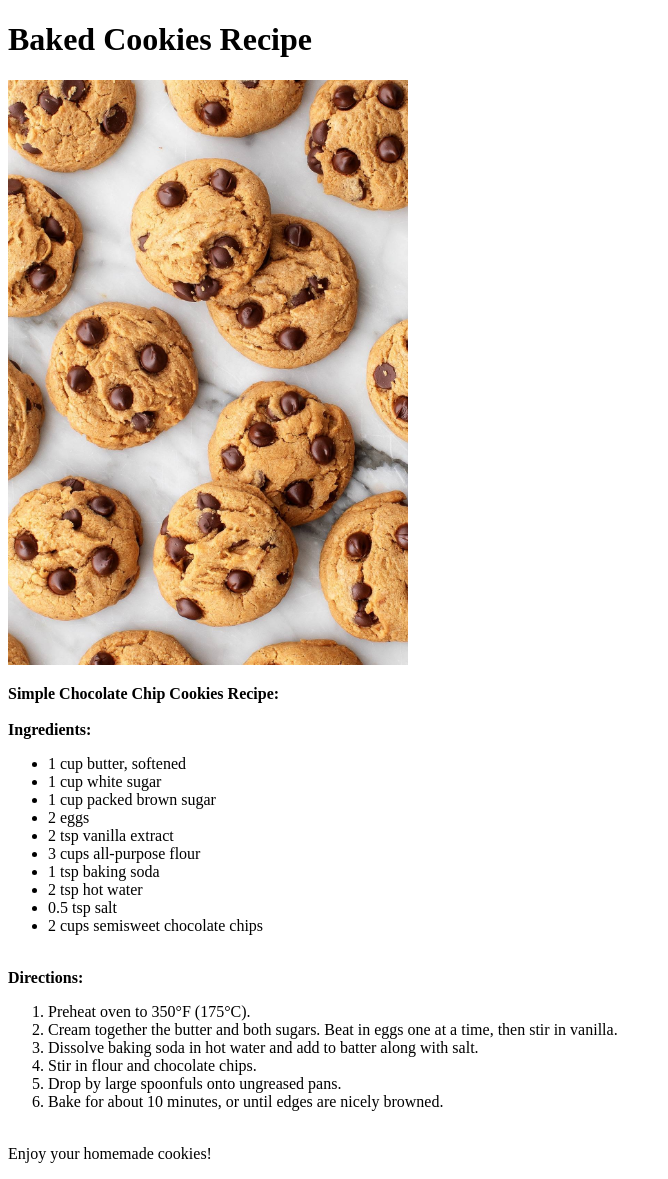
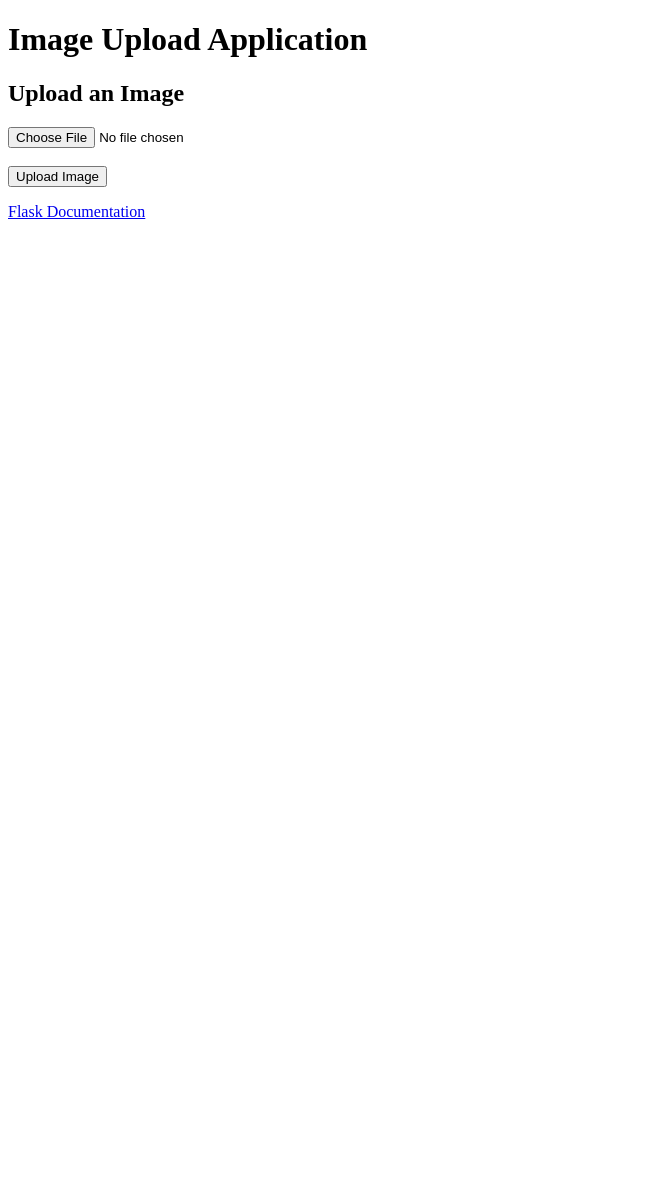
Before and after one commit to helomafra/MSE800, a Flask app: page / in a window 1280 px wide. Shown: the whole page, without its empty margins (0-668 px from the left). After the commit the page ends 219 px from the top, so only its background shows below. Run offline with Flask 3, Linux system fonts and the light colour scheme.

Commit message:
Week12(feat): simple upload image using flask

```diff
--- a/Week12/web_app/main.py
+++ b/Week12/web_app/main.py
@@ -2,14 +2,50 @@
 
 # Develop a Web Application to have Hyper link and load an image (from end user input) using Flask.
 
-from flask import Flask, render_template
+from flask import Flask, render_template, request, redirect, url_for
+import os
+import time
 
 # Create Flask application instance
 app = Flask(__name__)
 
+# Configuration for file uploads
+UPLOAD_FOLDER = os.path.join(os.path.dirname(os.path.abspath(__file__)), 'static', 'uploads')
+ALLOWED_EXTENSIONS = {'png', 'jpg', 'jpeg', 'gif', 'bmp'}
+
+# Create upload folder if it doesn't exist
+os.makedirs(UPLOAD_FOLDER, exist_ok=True)
+
+def allowed_file(filename):
+   # Check if the uploaded file has an allowed extension
+    return '.' in filename and filename.rsplit('.', 1)[1].lower() in ALLOWED_EXTENSIONS
+
 @app.route('/')
 def home():
-    return render_template('index.html')
+    return render_template('index.html', uploaded_image=None, show_error=False)
+
+@app.route('/upload', methods=['POST'])
+def upload_file():
+    if 'file' not in request.files:
+        return render_template('index.html', uploaded_image=None, show_error=True)
+
+    file = request.files['file']
+
+    if file.filename == '':
+        return render_template('index.html', uploaded_image=None, show_error=True)
+
+    if file and allowed_file(file.filename):
+        # Get file extension
+        file_ext = file.filename.rsplit('.', 1)[1].lower()
+
+        filename = f"upload_{int(time.time())}.{file_ext}"
+
+        filepath = os.path.join(UPLOAD_FOLDER, filename)
+        file.save(filepath)
+
+        return render_template('index.html', uploaded_image=filename, show_error=False)
+    else:
+        return render_template('index.html', uploaded_image=None, show_error=True)
 
 # Run the application
 if __name__ == '__main__':
--- a/Week12/web_app/templates/index.html
+++ b/Week12/web_app/templates/index.html
@@ -3,39 +3,28 @@
 <head>
     <meta charset="UTF-8">
     <meta name="viewport" content="width=device-width, initial-scale=1.0">
-    <title>Baked Cookies Recipe</title>
+    <title>Image Upload App</title>
 </head>
 <body>
-    <h1>Baked Cookies Recipe</h1>
+    <h1>Image Upload Application</h1>
 
-    <img src="{{ url_for('static', filename='cookies.png') }}" alt="Baked Cookies Image" width="400">
+    <h2>Upload an Image</h2>
+    <form action="/upload" method="post" enctype="multipart/form-data">
+        <input type="file" name="file" accept="image/*" required>
+        <br><br>
+        <input type="submit" value="Upload Image">
+    </form>
+
+    <!-- Use Jinja2 (templating engine from flask) to conditionally display the uploaded image or error message -->
+    {% if uploaded_image %}
+        <h2>Uploaded Image:</h2>
+        <img src="{{ url_for('static', filename='uploads/' + uploaded_image) }}" alt="Uploaded Image" width="400" onerror="this.style.display='none'">
+    {% elif show_error %}
+        <p style="color:red;"><strong>Error: Could not upload image, check file extension (png, jpg, jpeg, gif, bmp)</strong></p>
+    {% endif %}
 
     <p>
-        <strong>Simple Chocolate Chip Cookies Recipe:</strong><br><br>
-        <b>Ingredients:</b>
-        <ul>
-            <li>1 cup butter, softened</li>
-            <li>1 cup white sugar</li>
-            <li>1 cup packed brown sugar</li>
-            <li>2 eggs</li>
-            <li>2 tsp vanilla extract</li>
-            <li>3 cups all-purpose flour</li>
-            <li>1 tsp baking soda</li>
-            <li>2 tsp hot water</li>
-            <li>0.5 tsp salt</li>
-            <li>2 cups semisweet chocolate chips</li>
-        </ul>
-        <br>
-        <b>Directions:</b>
-        <ol>
-            <li>Preheat oven to 350&deg;F (175&deg;C).</li>
-            <li>Cream together the butter and both sugars. Beat in eggs one at a time, then stir in vanilla.</li>
-            <li>Dissolve baking soda in hot water and add to batter along with salt.</li>
-            <li>Stir in flour and chocolate chips.</li>
-            <li>Drop by large spoonfuls onto ungreased pans.</li>
-            <li>Bake for about 10 minutes, or until edges are nicely browned.</li>
-        </ol>
-        <br>Enjoy your homemade cookies!
+        <a href="https://flask.palletsprojects.com/" target="_blank">Flask Documentation</a>
     </p>
 
 </body>
```
Also changed, not shown: Week12/web_app/static/cookies.png (deleted), static/uploads/class_diagram_car_rental___Mermaid_Chart-2025-09-12-032112.png (added), static/uploads/grover_oracle_101.png (added), 2 other files.
